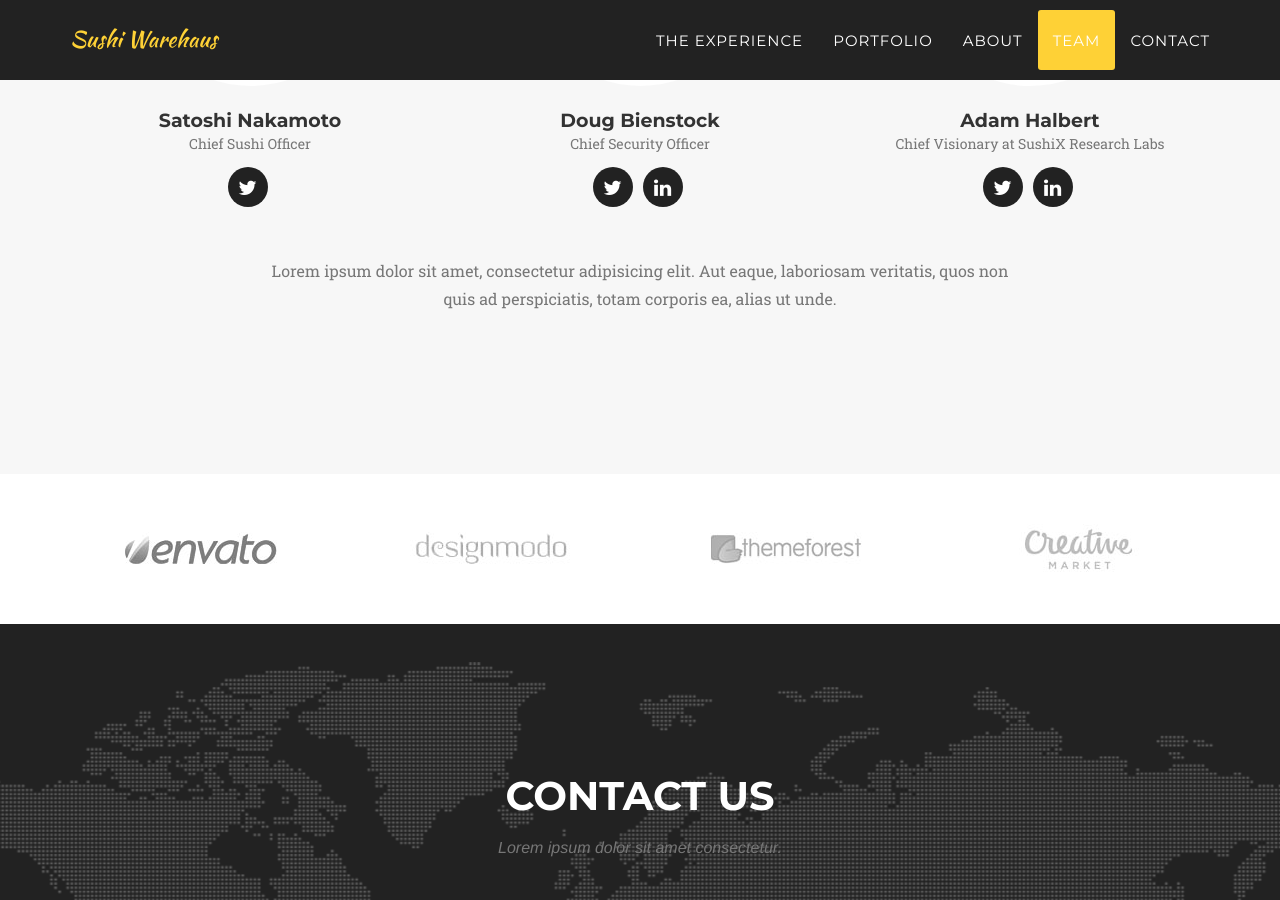
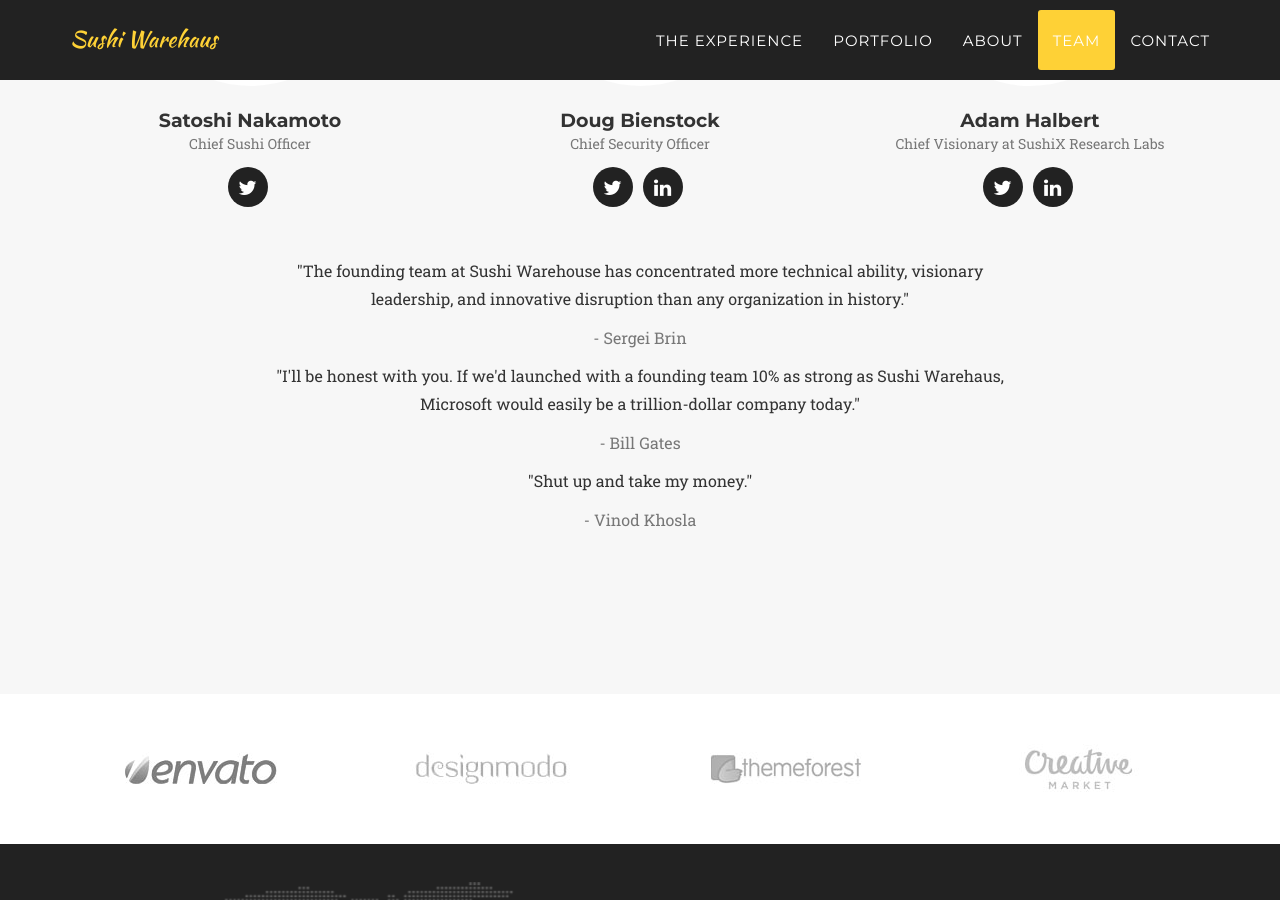
Before and after one commit to aleksnavratil/sushi-warehouse, a Jekyll site: the page built from index.html, in a window 1280 px wide and 900 px high, scrolled down 5483 px. Built offline with Jekyll 4.4.1, drawn with Linux system fonts in a browser that asks for light colours; some web fonts are replaced; some of the changed text lies outside the part shown.

Commit message:
Improved copywriting on team page.

```diff
--- a/_includes/team.html
+++ b/_includes/team.html
@@ -3,8 +3,8 @@
         <div class="container">
             <div class="row">
                 <div class="col-lg-12 text-center">
-                    <h2 class="section-heading">Our Amazing Team</h2>
-                    <h3 class="section-subheading text-muted">Lorem ipsum dolor sit amet consectetur.</h3>
+                    <h2 class="section-heading">Innovation happens here</h2>
+                    <h3 class="section-subheading text-muted">Technology. Innovation. Teamwork.</h3>
                 </div>
             </div>
             <div class="row">
@@ -26,7 +26,14 @@
             </div>
             <div class="row">
                 <div class="col-lg-8 col-lg-offset-2 text-center">
-                    <p class="large text-muted">Lorem ipsum dolor sit amet, consectetur adipisicing elit. Aut eaque, laboriosam veritatis, quos non quis ad perspiciatis, totam corporis ea, alias ut unde.</p>
+                    <p class="large"> "The founding team at Sushi Warehouse has concentrated more technical ability, visionary leadership, and innovative disruption than any organization in history."</p>
+					 <p class="large text-muted"> - Sergei Brin </p>
+
+					<p class="large"> "I'll be honest with you. If we'd launched with a founding team 10% as strong as Sushi Warehaus, Microsoft would easily be a trillion-dollar company today." </p>
+					<p class="large text-muted"> - Bill Gates </p>
+
+					<p class="large"> "Shut up and take my money." </p>
+					<p class="large text-muted"> - Vinod Khosla </p>
                 </div>
             </div>
         </div>
```
